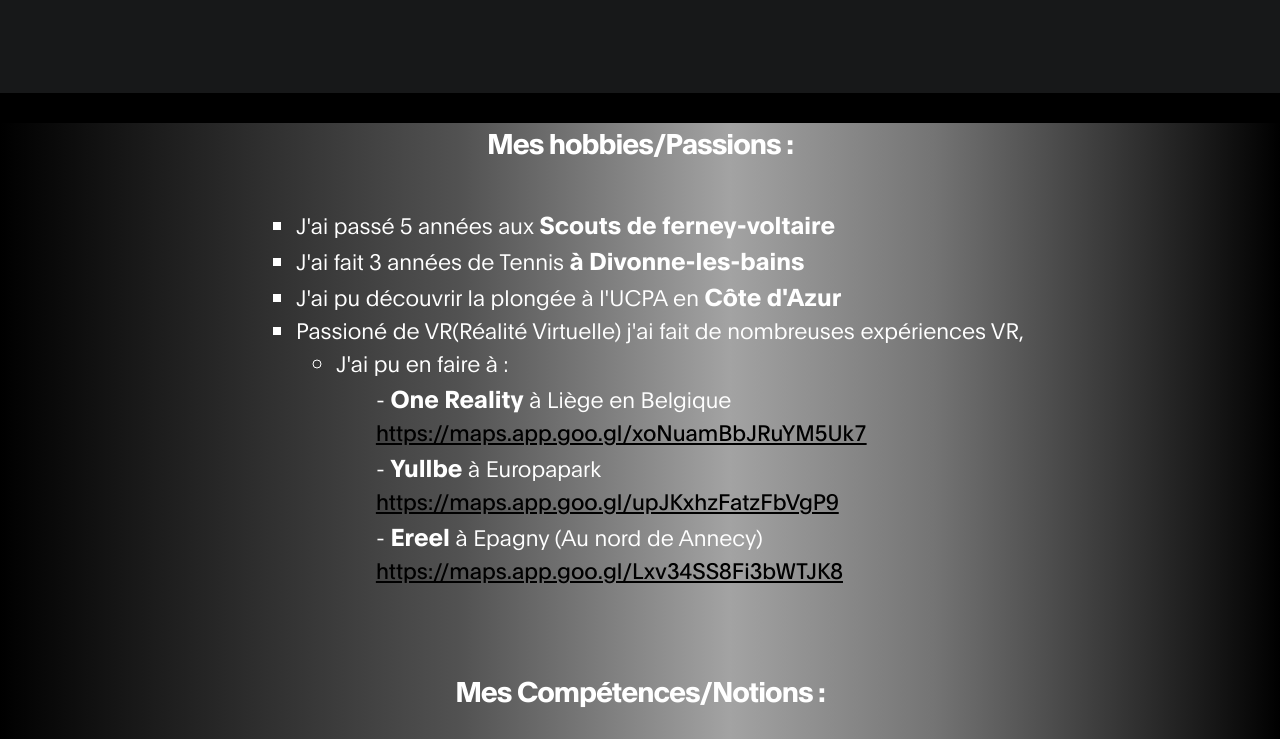
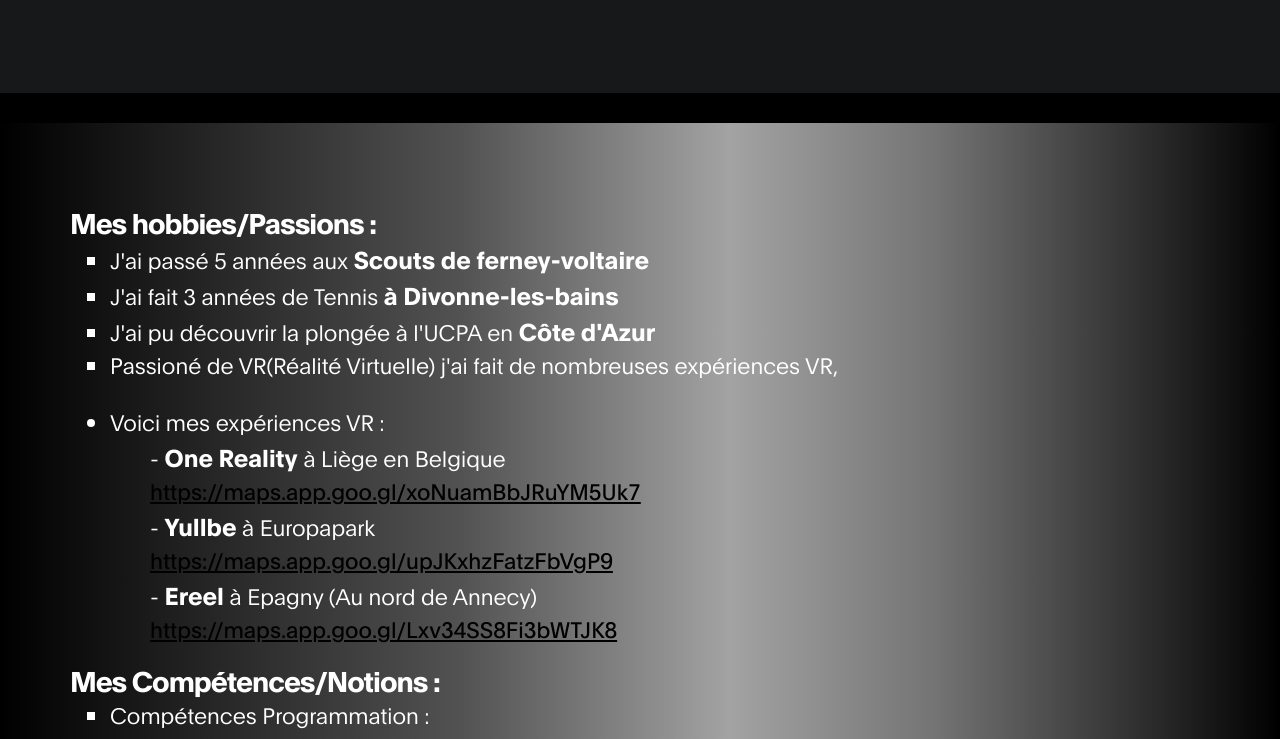
Before and after one commit to MaximeH2003/PortfolioMH, a plain HTML site: page index.html in a window 1280 px wide. Shown: the part 1196-1935 px from the top of the page. Drawn offline with Linux system fonts and the light colour scheme.

Commit message:
Update 3 organisation visuelle html

```diff
--- a/index.html
+++ b/index.html
@@ -106,13 +106,13 @@
     </section>
 
     <!-- SECTION RAJOUTEE -->
-    <section class="gradientCSS d-flex flex-column justify-content-center align-items-center" id="addSection">
+    <section class="feature gradientCSS  d-flex flex-column justify-content-center align-items-center" id="addSection">
         <div class="container">
-            <div class="row flex-column justify-content-center align-items-center">
+            <div class="row">
 
-                <!-- <div data-aos="fade-up mx-auto text-center"> -->
+                <div data-aos="fade-up mx-auto text-center">
                     <!-- <div class="hero-text mt-5 text-center"> -->
-                    <h3 class="text-white" data-aos="fade-up" data-aos-delay="500">Mes hobbies/Passions :</h3>
+                    <h3 class="text-white" data-aos="fade-up">Mes hobbies/Passions :</h3>
                     <!-- <h6 data-aos="fade-up" data-aos-delay="300">J'ai fait les scouts pendant 5 années</h6> -->
 
 
@@ -122,8 +122,10 @@
                             <li class="ULI" data-aos="fade-up">J'ai fait 3 années de Tennis <a class="linkClass" href="https://www.tc-divonne.fr/">à Divonne-les-bains </a></li>
                             <li class="ULI" data-aos="fade-up">J'ai pu découvrir la plongée à l'UCPA en <a class="linkClass" href="https://www.riviera-villages.com/Les-Prairies-de-la-Mer">Côte d'Azur</a></li>
                             <li class="ULI" data-aos="fade-up">Passioné de VR(Réalité Virtuelle) j'ai fait de nombreuses expériences VR,</li>
-                            <ul>
-                                <li>J'ai pu en faire à :</li>
+                    </h6>
+                    <h6>
+                        <ul class="text-white" >
+                            <li>Voici mes expériences VR :</li>
                                 <ul>
                                     <li class="NOLI" data-aos="fade-up">- <a class="linkClass" href="https://one-reality.be/">One Reality</a> à Liège en Belgique</li>
                                     <a class="linkHobbies" href="https://maps.app.goo.gl/xoNuamBbJRuYM5Uk7">https://maps.app.goo.gl/xoNuamBbJRuYM5Uk7</a>
@@ -132,9 +134,10 @@
                                     <li class="NOLI" data-aos="fade-up">- <a class="linkClass" href="https://ereel.fr/experiences/">Ereel</a> à Epagny (Au nord de Annecy)</li>
                                     <a class="linkHobbies" data-aos="fade-up" href="https://maps.app.goo.gl/Lxv34SS8Fi3bWTJK8">https://maps.app.goo.gl/Lxv34SS8Fi3bWTJK8</a>
                                 </ul>
-                            </ul>
                         </ul>
                     </h6>
+                        </ul>
+
 
                     <h3 class="text-white" data-aos="fade-up" data-aos-delay="500">Mes Compétences/Notions :</h3>
 
@@ -158,7 +161,7 @@
                         </ul>
                     </h6>
 
-                <!-- </div> -->
+                </div>
             </div>
         </div>
 
```
